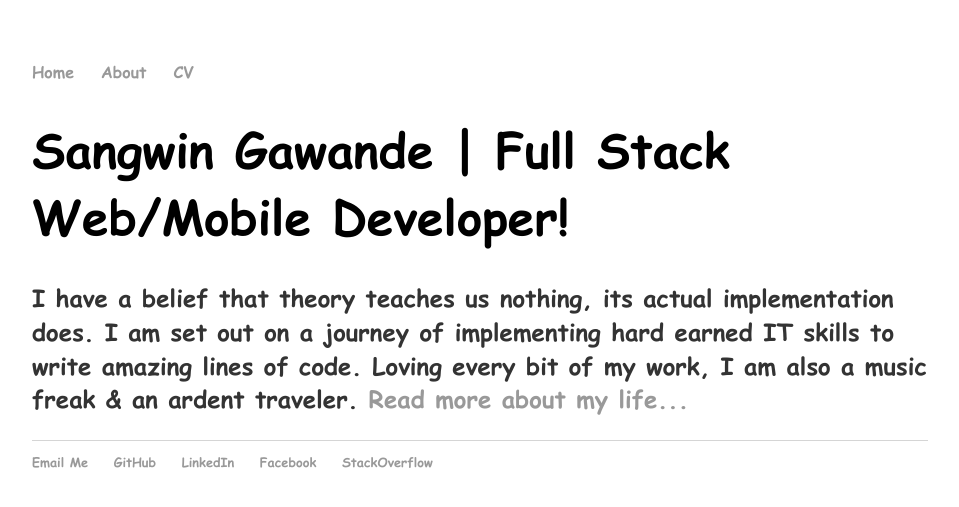
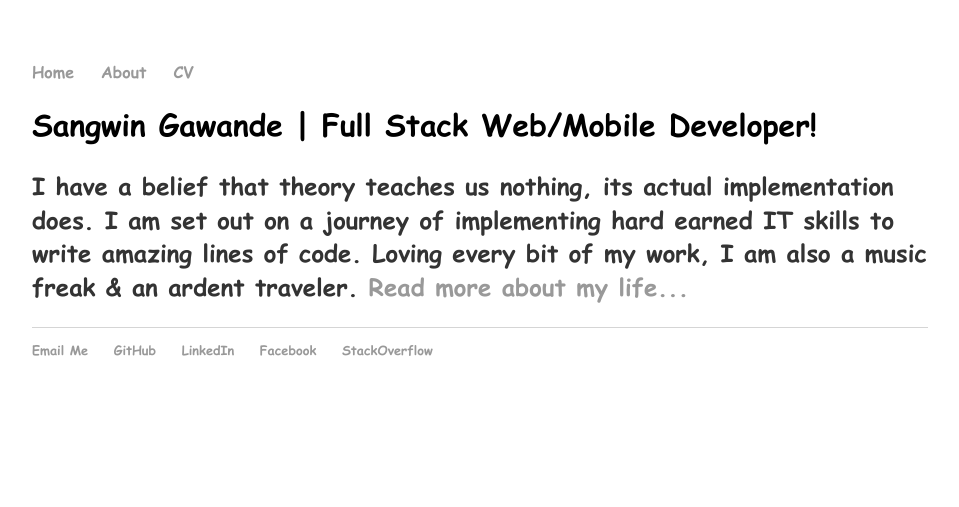
Before and after one commit to sangwin/sangwin.github.io, a Jekyll site: the page built from index.html, in a window 1280 px wide. Shown: the top 507 px of the page, without its empty margins (160-1119 px from the left). Built offline with Jekyll 4.4.1, drawn with Linux system fonts in a browser that asks for light colours.

Commit message:
Update main.css

```diff
--- a/css/main.css
+++ b/css/main.css
@@ -12,7 +12,6 @@
     width: 70%;
 }
 nav ul, footer ul {
-    font-family:'Helvetica', 'Arial', 'Sans-Serif';
     padding: 0px;
     list-style: none;
     font-weight: bold;
@@ -29,8 +28,7 @@
     text-decoration: underline;
 }
 h1 {
-    font-size: 3em;
-    font-family:'Helvetica', 'Arial', 'Sans-Serif';
+    font-size: 30px;
 }
 p {
     font-size: 1.5em;
```
